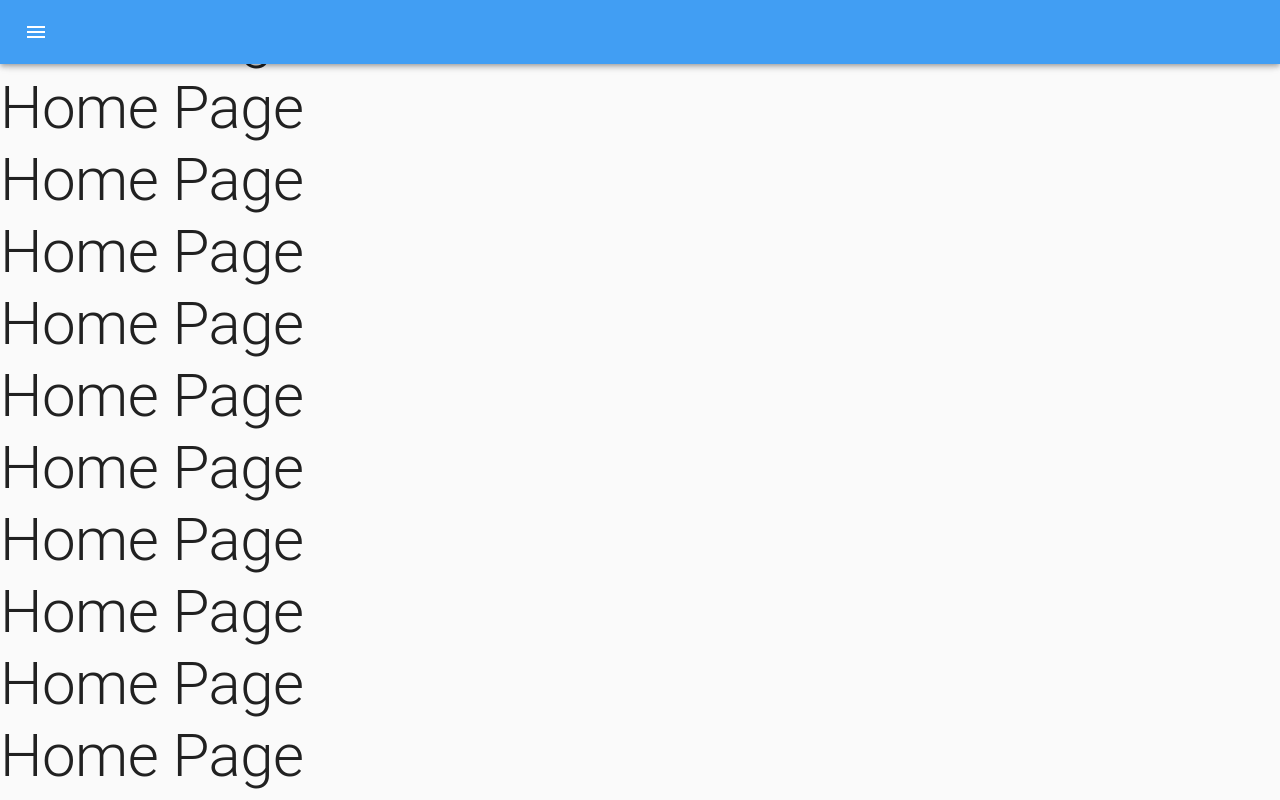
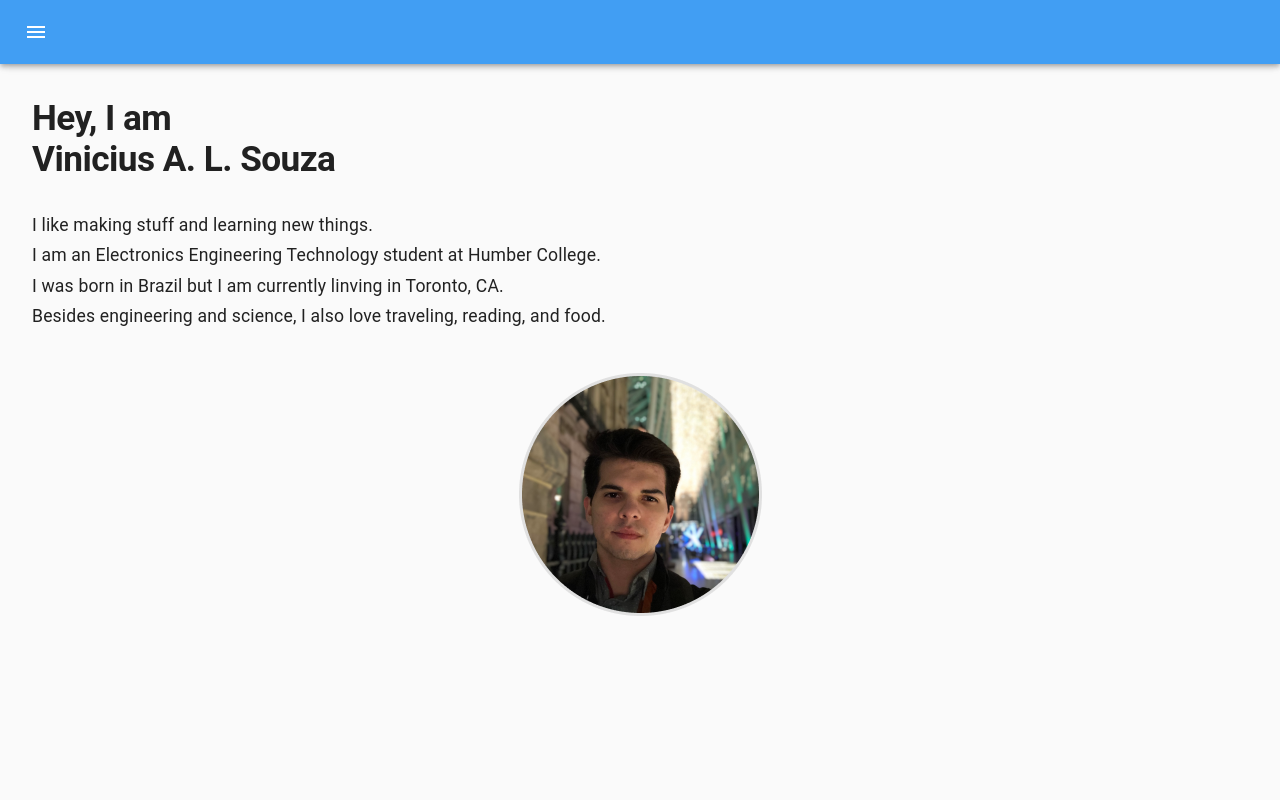
Before and after one commit to ViniciusALS/portifolio, a React (Create React App) app: page / in a window 1280 px wide. Shown: the top 800 px of the page. Built offline with nearby package versions, Linux system fonts and the light colour scheme.

Commit message:
Add first section of home page

```diff
--- a/src/Pages/Home.js
+++ b/src/Pages/Home.js
@@ -1,27 +1,75 @@
-import React, { Fragment } from 'react';
+import React, {Fragment} from 'react';
 import { Typography } from '@material-ui/core';
+
+import { makeStyles } from '@material-ui/core/styles';
+
+import portrait from '../images/portrait.png';
+
+const useStyles = makeStyles({
+    section: {
+        paddingTop: '6.1rem',
+        padding: '0 2rem 0 2rem',
+        // textJustify: 'auto',
+        display: 'flex',
+        flexDirection: 'column',
+        height: '100vh',
+    },
+    title: {
+        fontWeight: "bold",
+        fontSize: '2.2rem',
+        paddingBottom: '2rem',
+    },
+    body: {
+        fontSize: '1.1rem',
+        paddingBottom: '0.25rem',
+    },
+    image: {
+        marginTop: '2.5rem',
+        width: '243px',
+        height: '243px',
+        alignSelf: 'center',
+    },
+});
 
 export default function Home (){
 
+    const classes = useStyles();
+
     return(
         <Fragment>
-            <Typography variant="h2">Home Page</Typography>
-            <Typography variant="h2">Home Page</Typography>
-            <Typography variant="h2">Home Page</Typography>
-            <Typography variant="h2">Home Page</Typography>
-            <Typography variant="h2">Home Page</Typography>
-            <Typography variant="h2">Home Page</Typography>
-            <Typography variant="h2">Home Page</Typography>
-            <Typography variant="h2">Home Page</Typography>
-            <Typography variant="h2">Home Page</Typography>
-            <Typography variant="h2">Home Page</Typography>
-            <Typography variant="h2">Home Page</Typography>
-            <Typography variant="h2">Home Page</Typography>
-            <Typography variant="h2">Home Page</Typography>
-            <Typography variant="h2">Home Page</Typography>
-            <Typography variant="h2">Home Page</Typography>
-            <Typography variant="h2">Home Page</Typography>
-            <Typography variant="h2">Home Page</Typography>
+            <section
+                className={classes.section}>
+
+                <Typography
+                    variant="h1"
+                    className={classes.title}>
+
+                    Hey, I am <br/>
+                    Vinicius A. L. Souza
+                </Typography>
+                <Typography
+                    className={classes.body}>
+
+                    I like making stuff and learning new things.
+                </Typography>
+                <Typography
+                    className={classes.body}>
+
+                    I am an Electronics Engineering Technology student at Humber College.
+                </Typography>
+                <Typography
+                    className={classes.body}>
+
+                    I was born in Brazil but I am currently linving in Toronto, CA.
+                </Typography>
+                <Typography
+                    className={classes.body}>
+
+                    Besides engineering and science, I also love traveling, reading, and food.
+                </Typography>
+
+                <img className={classes.image} alt="Vinicius` portrait" src={portrait}/>
+            </section>
         </Fragment>
     );
 }
```
Also changed, not shown: src/images/portrait.png (added).
